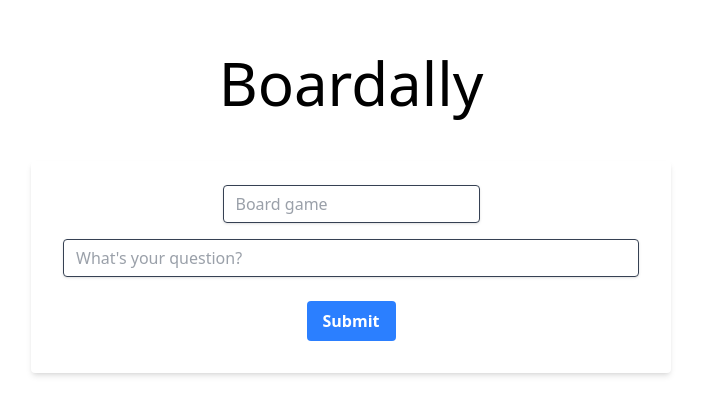
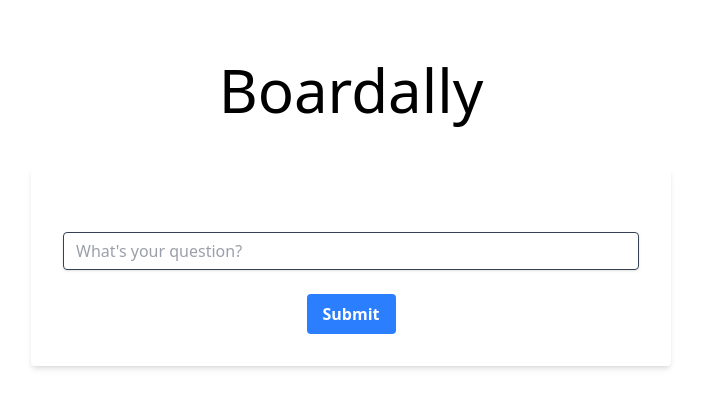
Before and after one commit to jcrowe6/boardally, a Next.js app: page / in a window 1280 px wide. Shown: the part 179-594 px from the top of the page, without its empty margins (289-990 px from the left). Built offline with nearby package versions, Linux system fonts and the light colour scheme.

Commit message:
init search box

```diff
--- /dev/null
+++ b/components/SearchBox.tsx
@@ -0,0 +1,51 @@
+import { Combobox, ComboboxInput, ComboboxOption, ComboboxOptions } from '@headlessui/react'
+import { useState } from 'react'
+
+type Game = {
+  id: number;
+  displayName: string;
+  gameId: string;
+};
+
+const data: Game[] = [
+  { id: 1, displayName: 'Azul', gameId: '230802_azul' },
+  { id: 2, displayName: 'Starry Night Sky', gameId: '368519_starry-night-sky' },
+  { id: 3, displayName: 'Sky Team', gameId: '373106_sky-team' },
+  { id: 4, displayName: 'Dune Imperium Uprising', gameId: '397598_dune-imperium-uprising' },
+  { id: 5, displayName: 'Compile Main 1', gameId: '406652_compile-main-1' },
+]
+
+export default function SearchBox() {
+  const [selectedGame, setSelectedGame] = useState<Game | null>(null)
+  const [query, setQuery] = useState('')
+
+  const filteredGames =
+    query === ''
+      ? data
+      : data.filter((game) => {
+          return game.displayName.toLowerCase().includes(query.toLowerCase())
+        })
+
+  const handleChange = (game: Game | null) => {
+    if (game) {
+      setSelectedGame(game)
+    }
+  }
+
+  return (
+    <Combobox value={selectedGame} onChange={handleChange} onClose={() => setQuery('')}>
+      <ComboboxInput
+        aria-label="Assignee"
+        displayValue={(game: Game) => game?.displayName}
+        onChange={(event) => setQuery(event.target.value)}
+      />
+      <ComboboxOptions anchor="bottom" className="border empty:invisible">
+        {filteredGames.map((game) => (
+          <ComboboxOption key={game.id} value={game} className="data-[focus]:bg-blue-100">
+            {game.displayName}
+          </ComboboxOption>
+        ))}
+      </ComboboxOptions>
+    </Combobox>
+  )
+}
--- a/package.json
+++ b/package.json
@@ -12,6 +12,7 @@
     "@aws-sdk/s3-request-presigner": "^3.750.0",
     "@aws-sdk/util-dynamodb": "^3.751.0",
     "@google/generative-ai": "^0.22.0",
+    "@headlessui/react": "^2.2.0",
     "@tailwindcss/postcss": "^4.0.0",
     "next": "latest",
     "react": "^18.2.0",
--- a/pages/index.tsx
+++ b/pages/index.tsx
@@ -1,6 +1,5 @@
-import React, { FormEvent } from "react";
-
-const fetcher = (url: string) => fetch(url).then((res) => res.json());
+import React, { FormEvent, useState } from "react";
+import SearchBox from "../components/SearchBox";
 
 export default function Index() {
   const [answer, setAnswer] = React.useState("")
@@ -38,7 +37,7 @@ export default function Index() {
       <h1 className="text-6xl pb-12 font-title">Boardally</h1>
       <form onSubmit={onSubmit} className="flex flex-col items-center bg-white shadow-md rounded px-8 pt-6 pb-8 mb-4">
         <div className="mb-4">
-          <input name="gameId" type="text" placeholder="Board game" className="shadow appearance-none border rounded w-full py-2 px-3 text-gray-700 leading-tight focus:outline-none focus:shadow-outline"/>
+          <SearchBox></SearchBox>
         </div>
         <div className="mb-6">
           <input name="question" type="text" placeholder="What's your question?" className="w-xl shadow appearance-none border rounded py-2 px-3 text-gray-700 leading-tight focus:outline-none focus:shadow-outline"/>
```
Also changed, not shown: 1 other file (tests, documents, lock files or other folders).
